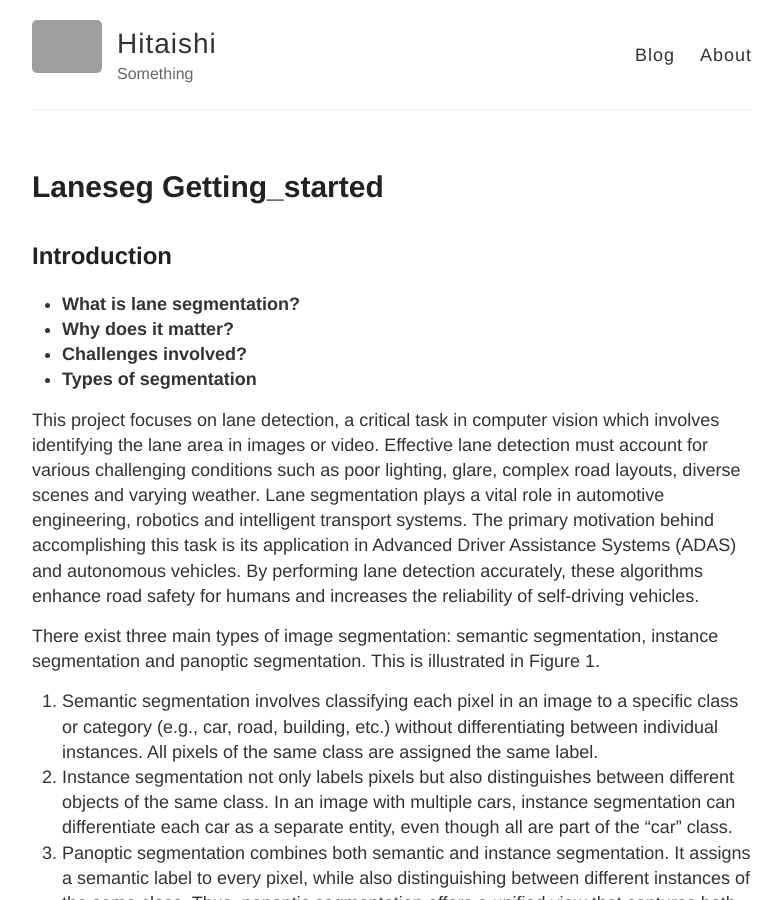
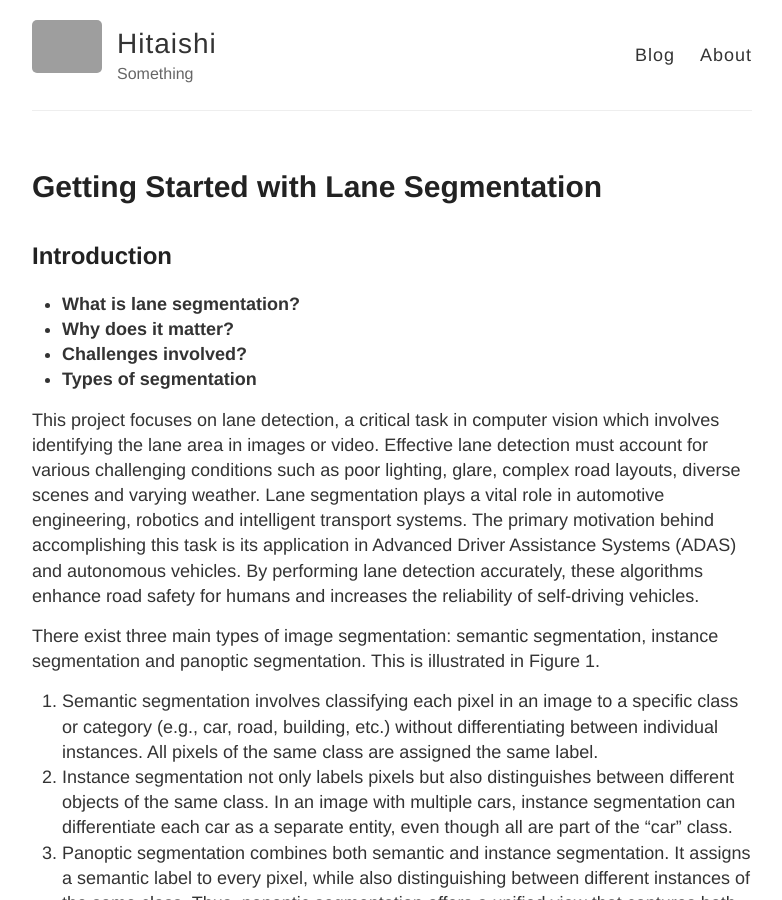
Before and after one commit to HitaishiD/HitaishiD.github.io, a Jekyll site: the page built from _posts/2025-07-25-LaneSeg-Getting_Started.md, in a window 1280 px wide and 900 px high. Shown: the whole window, without its empty margins (248-1030 px from the left). Built offline with Jekyll 4.4.1, drawn with Linux system fonts in a browser that asks for light colours; our own code applies the rules of GitHub Pages for plain Markdown files; grey boxes are pictures that could not be loaded.

Commit message:
added lane segmentation post title

```diff
--- a/_posts/2025-07-25-LaneSeg-Getting_Started.md
+++ b/_posts/2025-07-25-LaneSeg-Getting_Started.md
@@ -1,3 +1,8 @@
+---
+layout: post
+title: Getting Started with Lane Segmentation
+---
+
 ## Introduction
 
 * **What is lane segmentation?**
```
